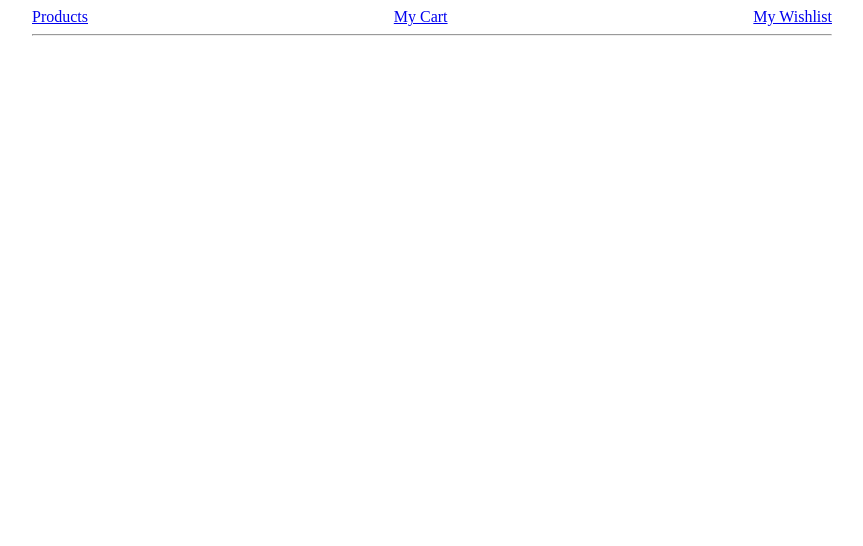
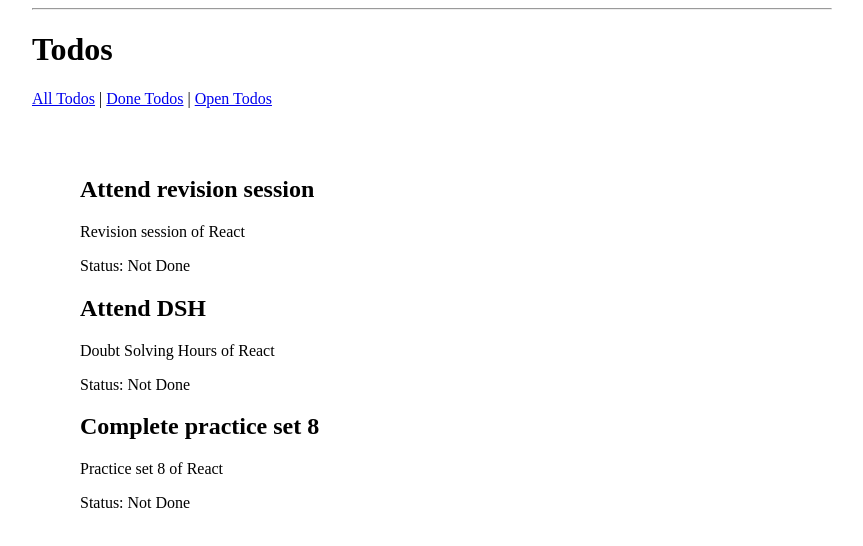
Before and after one commit to yash-purkar/practice-sets-react, a React (Create React App) app: page /open in a window 1280 px wide. Shown: the top 546 px of the page, without its empty margins (228-1091 px from the left). Built offline with nearby package versions, Linux system fonts and the light colour scheme.

Commit message:
done till 6

```diff
--- a/src/practice-set-8/Data.jsx
+++ b/src/practice-set-8/Data.jsx
@@ -50,3 +50,64 @@ export const fakeFetch = (url) => {
     }, 2000)
   })
 }
+
+
+
+
+export const fakeFetch2 = (url) => {
+  return new Promise((resolve, reject) => {
+    setTimeout(() => {
+      if (url === 'https://example.com/api/todos') {
+        resolve({
+          status: 200,
+          message: 'Success',
+          data: {
+            todos: [
+              {
+                id: 1,
+                title: 'Complete practice set 7',
+                description: 'Practice set 7 of React',
+                isCompleted: true,
+              },
+              {
+                id: 2,
+                title: 'Attend revision session',
+                description: 'Revision session of React',
+                isCompleted: false,
+              },
+              {
+                id: 3,
+                title: 'Watch recording',
+                description: 'Live session recording of React',
+                isCompleted: true,
+              },
+              {
+                id: 4,
+                title: 'Attend DSH',
+                description: 'Doubt Solving Hours of React',
+                isCompleted: false,
+              },
+              {
+                id: 5,
+                title: 'Complete practice set 8',
+                description: 'Practice set 8 of React',
+                isCompleted: false,
+              },
+              {
+                id: 6,
+                title: 'Watch a movie',
+                description: 'Watch an old movie from my watchlist',
+                isCompleted: true,
+              },
+            ],
+          },
+        })
+      } else {
+        reject({
+          status: 404,
+          message: 'Todos not found.',
+        })
+      }
+    }, 2000)
+  })
+}
--- /dev/null
+++ b/src/practice-set-8/Q2/Components-Q2/Navbar2.jsx
@@ -0,0 +1,12 @@
+import React from 'react'
+import { NavLink } from 'react-router-dom'
+
+export const Navbar2 = () => {
+  return (
+    <>
+      <NavLink to="/" >All Todos</NavLink> |{" "}
+      <NavLink to="/done">Done Todos</NavLink> |{" "}
+      <NavLink to="/open">Open Todos</NavLink>
+    </>
+  )
+}
--- /dev/null
+++ b/src/practice-set-8/Q2/Components-Q2/TodoCard.jsx
@@ -0,0 +1,11 @@
+import React from 'react'
+
+export const TodoCard = ({ id, title, description, isCompleted }) => {
+  return (
+    <li key={id}>
+      <h2>{title}</h2>
+      <p>{description}</p>
+      <p>Status: {isCompleted ? "Done" : "Not Done"}</p>
+    </li>
+  )
+}
--- /dev/null
+++ b/src/practice-set-8/Q2/Pages-Q2/DoneTodo.jsx
@@ -0,0 +1,20 @@
+import React from 'react'
+import { TodoCard } from '../Components-Q2/TodoCard';
+
+export const DoneTodo = ({ todos }) => {
+
+  const doneTodos = todos.filter(({ isCompleted }) => isCompleted);
+  return (
+    <>
+      <ul>
+        {
+          doneTodos.map((todo) => {
+            return (
+              <TodoCard {...todo} key={todo.id} />
+            )
+          })
+        }
+      </ul>
+    </>
+  )
+}
--- /dev/null
+++ b/src/practice-set-8/Q2/Pages-Q2/OpenTodo.jsx
@@ -0,0 +1,17 @@
+import React from 'react'
+import { TodoCard } from '../Components-Q2/TodoCard';
+
+export const OpenTodo = ({ todos }) => {
+  const openTodos = todos.filter(({ isCompleted }) => !isCompleted);
+  return (
+    <>
+      <ul>
+        {
+          openTodos.map((todo) => {
+            return <TodoCard {...todo} key={todo.id} />
+          })
+        }
+      </ul>
+    </>
+  )
+}
--- /dev/null
+++ b/src/practice-set-8/Q2/Pages-Q2/TodoListing.jsx
@@ -0,0 +1,23 @@
+import React from 'react'
+import { TodoCard } from '../Components-Q2/TodoCard'
+
+export const TodoListing = ({ todos }) => {
+  return (
+    <>
+
+      <ul>
+        {
+          todos.map((todo, i) => {
+            return (
+              <>
+                <TodoCard {...todo} />
+                <hr />
+              </>
+
+            )
+          })
+        }
+      </ul>
+    </>
+  )
+}
--- a/src/practice-set-8/Questions.jsx
+++ b/src/practice-set-8/Questions.jsx
@@ -1,5 +1,5 @@
 import React from 'react'
-import { Ecommerce } from './Set8'
+import { Ecommerce, Todo } from './Set8'
 import { BrowserRouter as Router } from 'react-router-dom'
 import { CartProvider, CartContext } from './Q1/Contexts/CartContext'
 import './styles.css'
@@ -15,10 +15,11 @@ export const Questions = () => {
         <Router>
           <CartProvider>
             <WishListProvider>
-              <Ecommerce />
+              {/* <Ecommerce /> */}
             </WishListProvider>
           </CartProvider>
           <hr />
+          <Todo />
         </Router>
       </li>
     </ol>
--- a/src/practice-set-8/Set8.jsx
+++ b/src/practice-set-8/Set8.jsx
@@ -3,9 +3,13 @@ import { ProductListing } from './Q1/Pages-Q1/ProductListing'
 import { Cart } from './Q1/Pages-Q1/Cart'
 import { WishList } from './Q1/Pages-Q1/WishList'
 import { Navbar } from './Q1/Components-Q1/Navbar'
+import { Navbar2 } from './Q2/Components-Q2/Navbar2'
 import { ProductDetail } from './Q1/Pages-Q1/ProductDetail'
 import { useEffect, useState } from 'react'
-import { fakeFetch } from './Data'
+import { fakeFetch, fakeFetch2 } from './Data'
+import { TodoListing } from './Q2/Pages-Q2/TodoListing'
+import { OpenTodo } from './Q2/Pages-Q2/OpenTodo'
+import { DoneTodo } from './Q2/Pages-Q2/DoneTodo'
 
 
 
@@ -97,3 +101,54 @@ export const Ecommerce = () => {
 //create removeWishlistHandler fn in Wishlist Context and provide it.
 //this fn will take an id and it'll compare that id with wishlistData.id and it'll remove product
 //consume this fn in Wishlist and call on click of remove from wishlist btn and pass an id to it.
+
+
+//****************************************************************************************** */
+
+// ⚪6️⃣
+//!TODO APP
+// Create a Todo App in React with different routes for:
+
+// Summary of Done and Open Todos page - fakeFetch has been provided. List all the Todos on this page.
+// Done Todos page
+// Open Todos page
+// Page for Individual Todos item to show details of each Todo.
+
+export const Todo = () => {
+  const [todos, setTodos] = useState([]);
+  const getTodosData = async (url) => {
+    const { status, data: { todos } } = await fakeFetch2(url);
+    status === 200 && setTodos(todos)
+  }
+
+  useEffect(() => {
+    getTodosData("https://example.com/api/todos");
+  })
+
+  return (
+    <>
+      <h1>Todos</h1>
+      <Navbar2 />
+      <Routes>
+        <Route path='/' element={<TodoListing todos={todos} />} />
+        <Route path='/done' element={<DoneTodo todos={todos} />} />
+        <Route path='/open' element={<OpenTodo todos={todos} />} />
+      </Routes>
+    </>
+  )
+}
+
+// Fetch data and store it in state variable display it on UI
+// make a routes and navbar
+//Make a todoListing page and in that call todoCard comp and print in this in li tag
+//make Done and Open todos comp
+//pass a todosData to open and done pages and in both component filter the todos by isCompleted. and map on it in the component. and call a TodoCard component in map
+
+
+
+
+// 7️⃣In the question above, add a Mark as Done button to each todo. Then do the following using context:
+
+// On click of the button, add that todo to the Done Todos page.
+// Show the total number of Todos done on top of the Done Todos pages.
+// In the Summary page, strike through that todo.
```
